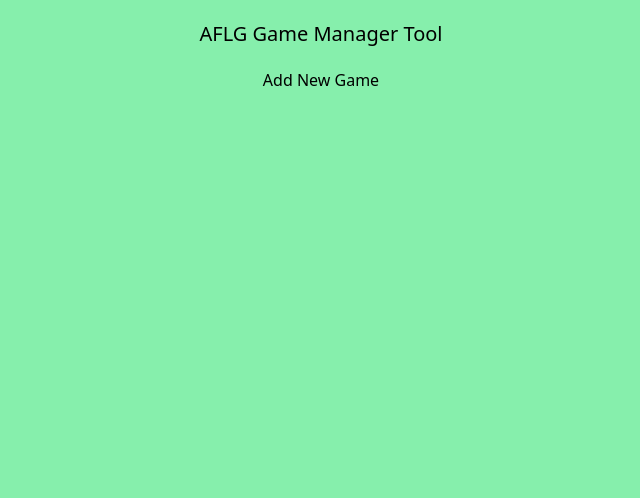
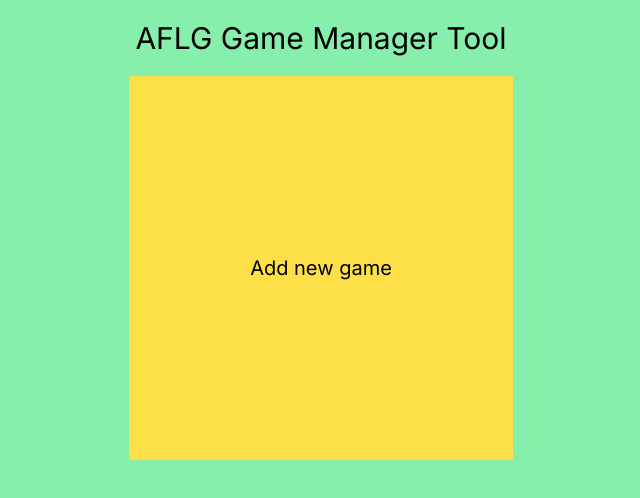
Before and after one commit to Jangelsdork/afl-scorer, a Next.js app: page / in a window 1280 px wide. Shown: the top 498 px of the page, without its empty margins (319-959 px from the left). Built offline with nearby package versions, Linux system fonts and the light colour scheme.

Commit message:
added basic interface for 1st page of app

```diff
--- a/components/NewGame.tsx
+++ /dev/null
@@ -1,7 +0,0 @@
-export default function NewGame(){
-    return (
-        <div className="bg-yellow-300 w-50vw h-50vw border-yellow-400 p-4 m-4 rounded">
-            <h2>Add New Game</h2>
-        </div>
-    )
-}
--- /dev/null
+++ b/src/app/NewGame.tsx
@@ -0,0 +1,11 @@
+
+export default function NewGame({buttonClick, setButtonClick}){
+
+function handleClick(){
+    setButtonClick(true)
+}
+    return (
+        <div onClick={handleClick} className="bg-yellow-300 text-xl w-[30vw] h-[30vw] flex flex-col items-center justify-center cursor-pointer" >Add new game</div>
+
+    )
+}
--- a/src/app/layout.tsx
+++ b/src/app/layout.tsx
@@ -16,7 +16,7 @@ export default function RootLayout({
 }) {
   return (
     <html lang="en">
-      <body class="bg-green-300"className={inter.className}>{children}</body>
+      <body className={inter.className}>{children}</body>
     </html>
   )
 }
--- a/src/app/page.tsx
+++ b/src/app/page.tsx
@@ -1,10 +1,17 @@
-import NewGame from "../../components/NewGame"
+'use client'
+import NewGame from "./NewGame"
+import { useState } from "react"
 
 export default function Home() {
+
+const [buttonClick, setButtonClick] = useState<boolean>(false)
+
+
+
   return (
-  <div className="flex flex-col items-center">
-    <h1 className="text-center text-xl m-5">AFLG Game Manager Tool</h1>
-    <NewGame />
+  <div className="flex flex-col items-center bg-green-300 h-screen">
+    <h1 className="text-center text-3xl m-5">AFLG Game Manager Tool</h1>
+    <NewGame buttonClick={buttonClick} setButtonClick={setButtonClick} />
   </div>
   )
 }
--- a/tailwind.config.js
+++ b/tailwind.config.js
@@ -7,12 +7,8 @@ module.exports = {
   ],
   theme: {
     extend: {
-      backgroundImage: {
-        'gradient-radial': 'radial-gradient(var(--tw-gradient-stops))',
-        'gradient-conic':
-          'conic-gradient(from 180deg at 50% 50%, var(--tw-gradient-stops))',
-      },
     },
   },
   plugins: [],
+  mode: 'jit'
 }
```
